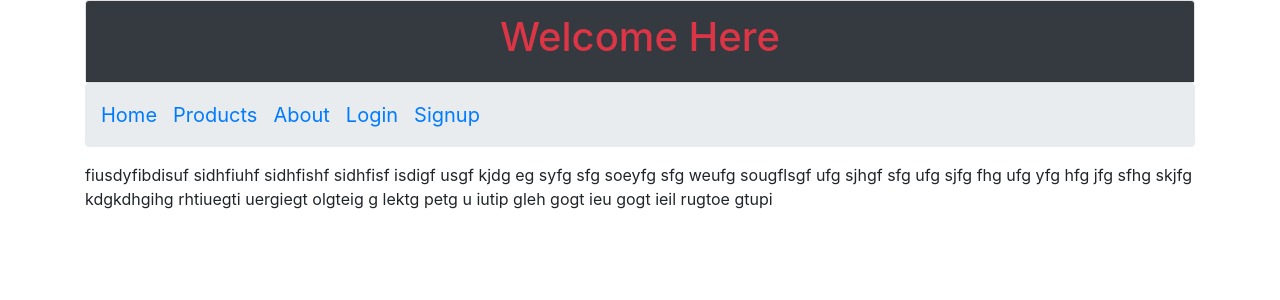
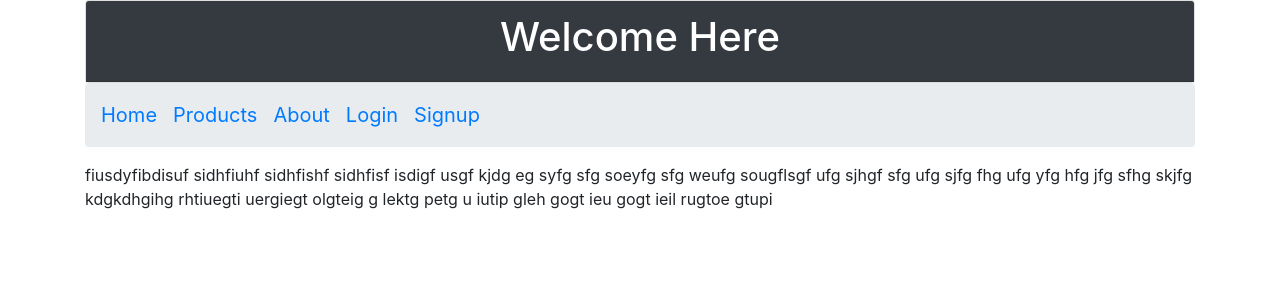
Before and after one commit to MRcoder143/Login-Signup-Pages, a PHP site: page /website.php in a window 1280 px wide. Shown: the top 300 px of the page. Run offline with PHP 8.4, Linux system fonts and the light colour scheme.

Commit message:
changed welcome color

```diff
--- a/website.php
+++ b/website.php
@@ -11,7 +11,7 @@
         <div class="container">
             <div class="card ">
                 <div class="card-header bg-dark">
-                    <h1 class="text-danger text-center">Welcome Here <h1>
+                    <h1 class="text-white text-center">Welcome Here <h1>
                 </div>
             </div>
         </div>
```
